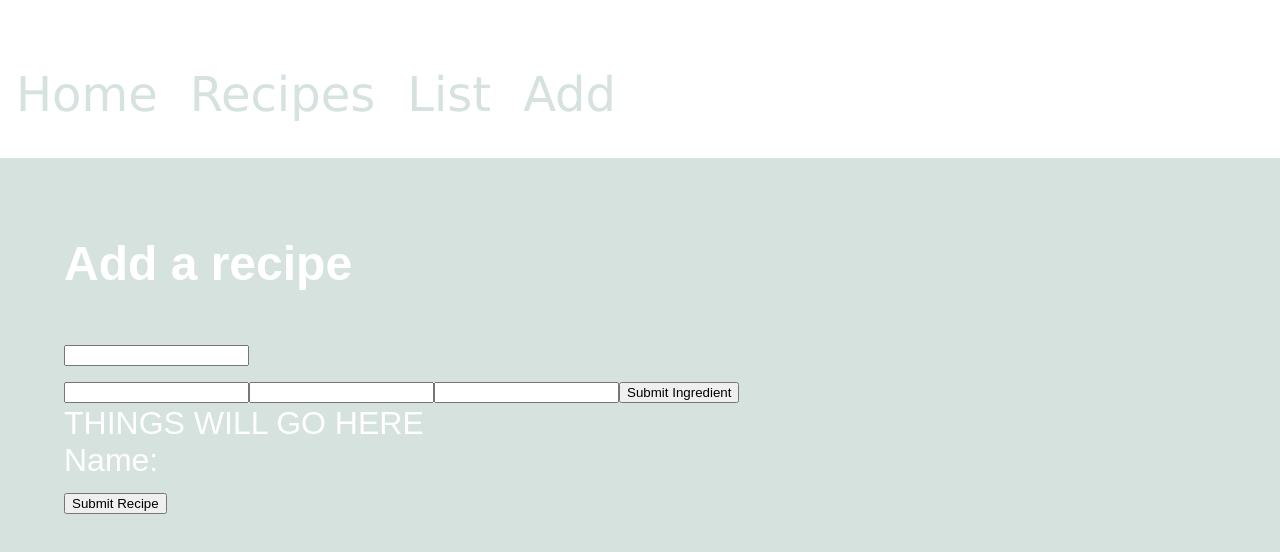
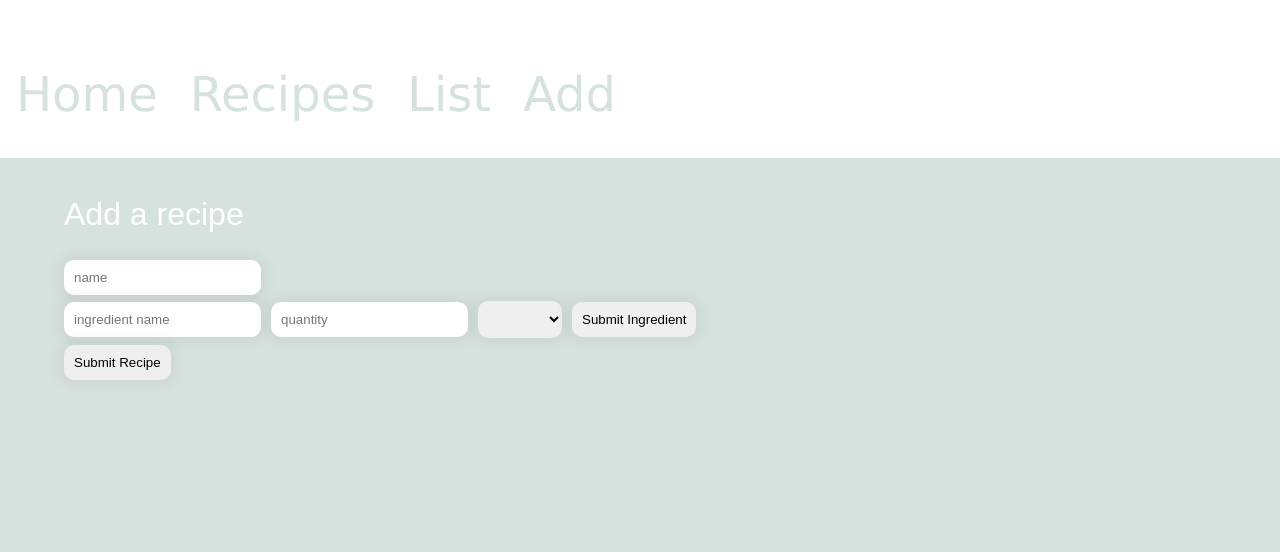
Before and after one commit to starvs/recipe, a React app in the folder frontend/: page /add in a window 1280 px wide. Shown: the top 552 px of the page. Built offline with nearby package versions, Linux system fonts and the light colour scheme.

Commit message:
styled add recipe a bit

```diff
--- a/frontend/src/components/AddIngredient.tsx
+++ b/frontend/src/components/AddIngredient.tsx
@@ -1,4 +1,5 @@
 import React, { useState } from 'react'
+import styled from 'styled-components'
 
 export interface AddIngredientProps {
     handleSubmit: (e: any, name: string, quantity: string, unit: string) => void
@@ -10,30 +11,54 @@ export const AddIngredient = ({handleSubmit}: AddIngredientProps) => {
     const [unit, setUnit] = useState('')
 
     return (
-    <form>
-        <input
+    <div>
+        <StyledInput
+            placeholder="ingredient name"
             type="text"
             name="name"
             value={name}
             onChange={(e) => setName(e.target.value)}
         />
 
-        <input
+        <StyledInput
+            placeholder="quantity"
             type="text"
             name="quantity"
             value={quantity}
             onChange={(e) => setQuantity(e.target.value)}
         />
 
-        <input
-            type="text"
-            name="unit"
-            value={unit}
-            onChange={(e) => setUnit(e.target.value)}
-        />
-        <input type="button" value="Submit Ingredient" onClick={(e) => handleSubmit(e, name, quantity, unit)}/>
-    </form>
+        <StyledSelect name={"unit"} onChange={(e) => setUnit(e.target.value)}>
+            <option value=""></option>
+            <option value="ounces">ounces</option>
+            <option value="pounds">pounds</option>
+            <option value="grams">grams</option>
+        </StyledSelect>
+        <StyledInput type="button" value="Submit Ingredient" onClick={(e) => handleSubmit(e, name, quantity, unit)}/>
+    </div>
     )
 }
 
+const StyledInput = styled.input`
+    padding: 10px;
+    border:0;
+    border-radius:10px;
+    box-shadow:0 0 15px 4px rgba(0,0,0,0.06);
+    margin-right: 10px;
+    &:focus {
+        outline:none !important
+    };
+`
+
+const StyledSelect = styled.select`
+    padding: 10px;
+    border:0;
+    border-radius:10px;
+    box-shadow:0 0 15px 4px rgba(0,0,0,0.06);
+    margin-right: 10px;
+    &:focus {
+        outline:none !important
+    };
+`
+
 export default AddIngredient
--- a/frontend/src/components/AddRecipe.tsx
+++ b/frontend/src/components/AddRecipe.tsx
@@ -2,6 +2,7 @@ import React, { useState } from 'react'
 import AddIngredient from './AddIngredient'
 import { Ingredient } from './Ingredients'
 import { RecipeIngredient as IIingredient } from '../domain'
+import styled from 'styled-components'
 
 export interface AddRecipeProps {}
 
@@ -10,8 +11,7 @@ export const AddRecipe = (props: AddRecipeProps) => {
      const [ingredients, setIngredients] = useState<IIingredient[]>([])
 
      const newRecipe = (<>
-        <div>THINGS WILL GO HERE</div>
-        <div>Name: {name}</div>
+        <StyledInput type="text" placeholder={"name"} value={name} onChange={(e) => setName(e.target.value)}/>
         {ingredients.map(i => <Ingredient recipeIngredient={i} />)}
     </>)
 
@@ -39,15 +39,27 @@ export const AddRecipe = (props: AddRecipeProps) => {
     }
 
      return (<>
-        <h1>Add a recipe</h1>
-        <form>
-            <input type="text" value={name} onChange={(e) => setName(e.target.value)} />
-            <AddIngredient handleSubmit={handleIngredientSubmit}/>
+        <Header>Add a recipe</Header>
+        {newRecipe}
+        <AddIngredient handleSubmit={handleIngredientSubmit}/>
 
-            {newRecipe}
-            <input type="button" value="Submit Recipe" onClick={(e) => handleSubmitRecipe(e)}/>
-        </form>
+        <StyledInput type="button" value="Submit Recipe" onClick={(e) => handleSubmitRecipe(e)}/>
+
      </>)
 }
 
+const Header = styled.div`
+    padding: 0 0 20px 0;
+`
+
+const StyledInput = styled.input`
+    padding:10px;
+    border:0;
+    border-radius:10px;
+    box-shadow:0 0 15px 4px rgba(0,0,0,0.06);
+    &:focus {
+        outline:none !important
+    };
+`
+
 export default AddRecipe
```
